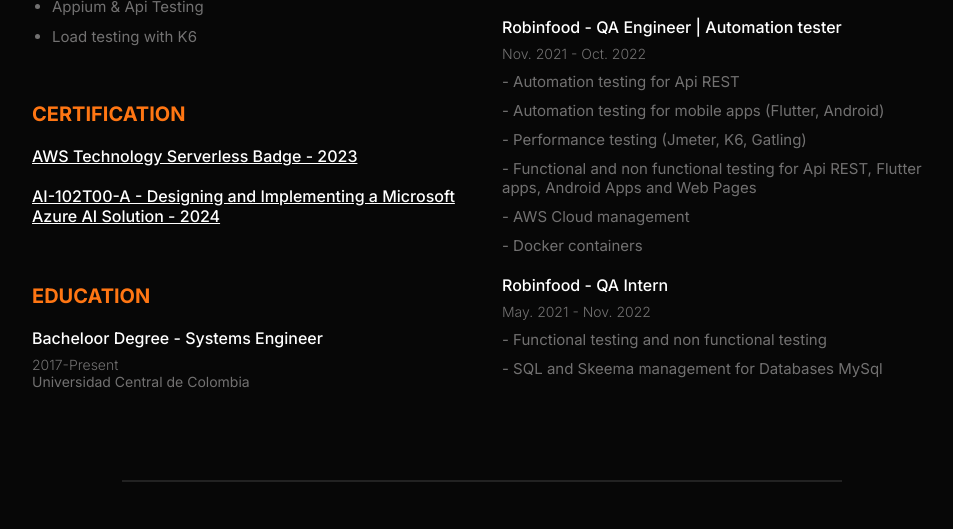
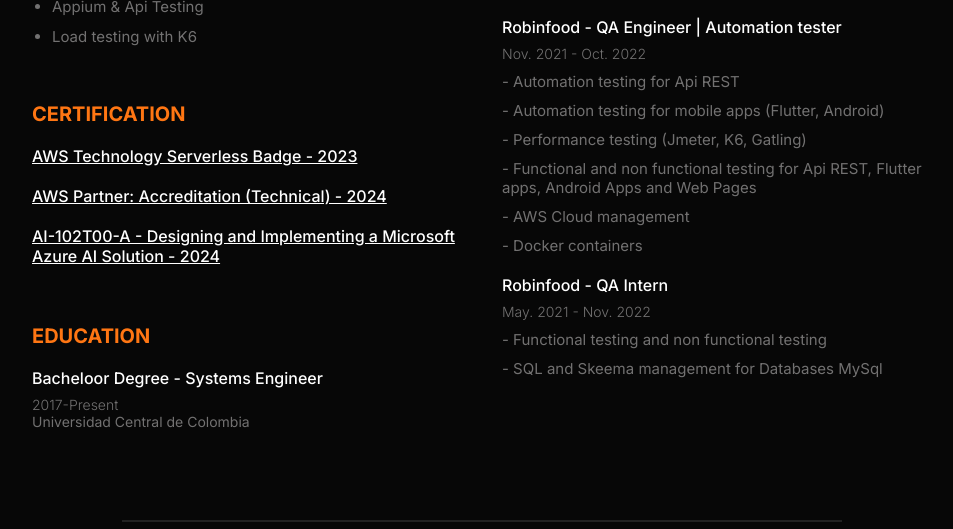
Before and after one commit to snakierboss52/cicd-cv, a website: page index.html in a window 1280 px wide. Shown: the part 912-1441 px from the top of the page, without its empty margins (158-1111 px from the left). Drawn offline with nearby package versions, Linux system fonts and the light colour scheme.

Commit message:
add certification

```diff
--- a/index.html
+++ b/index.html
@@ -66,6 +66,11 @@
         <div class="certification_item">
           <h3 class="item_title">
             <a style="TEXT-DECORATION: underline" href="https://www.credly.com/badges/ed138228-0ba9-4e19-b52d-98259e3ae179/linked_in_profile">AWS Technology Serverless Badge - 2023 </a>
+          </h3>
+        </div>
+        <div class="certification_item">
+          <h3 class="item_title">
+            <a style="TEXT-DECORATION: underline" href="https://www.credly.com/badges/36a9b073-bec3-4bb7-ad62-b4bb7ba97f3e/public_url">AWS Partner: Accreditation (Technical) - 2024 </a>
           </h3>
         </div>
         <div class="certification_item">
```
Also changed, not shown: 1 other file.
